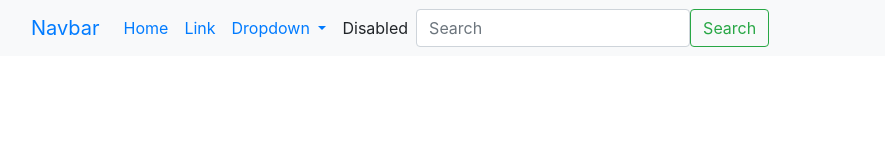
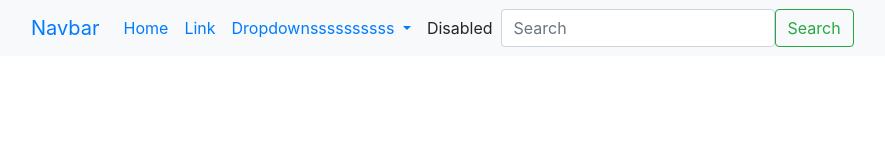
Before and after one commit to Kiran-s9/NewRepo, a plain HTML site: page index.html in a window 1280 px wide. Shown: the whole page, without its empty margins (0-885 px from the left). Drawn offline with nearby package versions, Linux system fonts and the light colour scheme.

Commit message:
broken features

```diff
--- a/index.html
+++ b/index.html
@@ -27,7 +27,7 @@
               </li>
               <li class="nav-item dropdown">
                 <a class="nav-link dropdown-toggle" href="#" id="navbarDropdown" role="button" data-bs-toggle="dropdown" aria-expanded="false">
-                  Dropdown
+                  Dropdownssssssssss
                 </a>
                 <ul class="dropdown-menu" aria-labelledby="navbarDropdown">
                   <li><a class="dropdown-item" href="#">Action</a></li>
```
